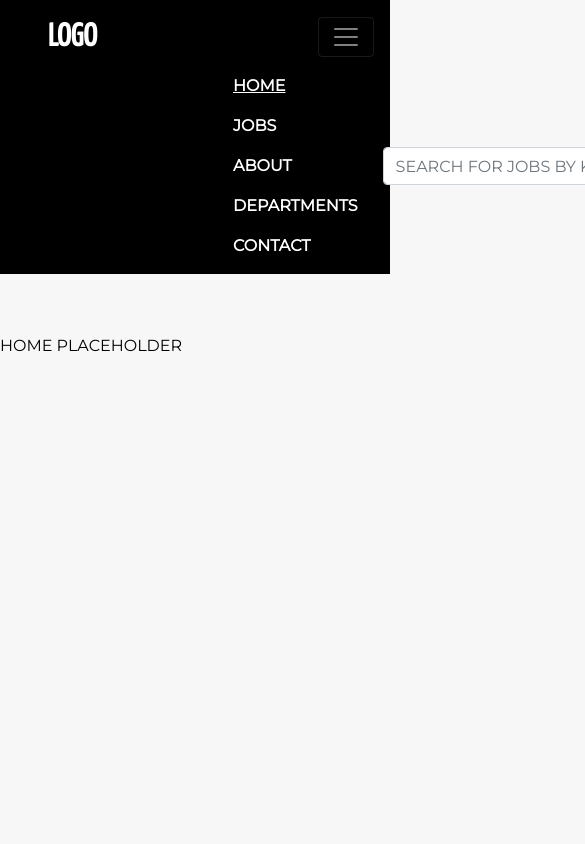
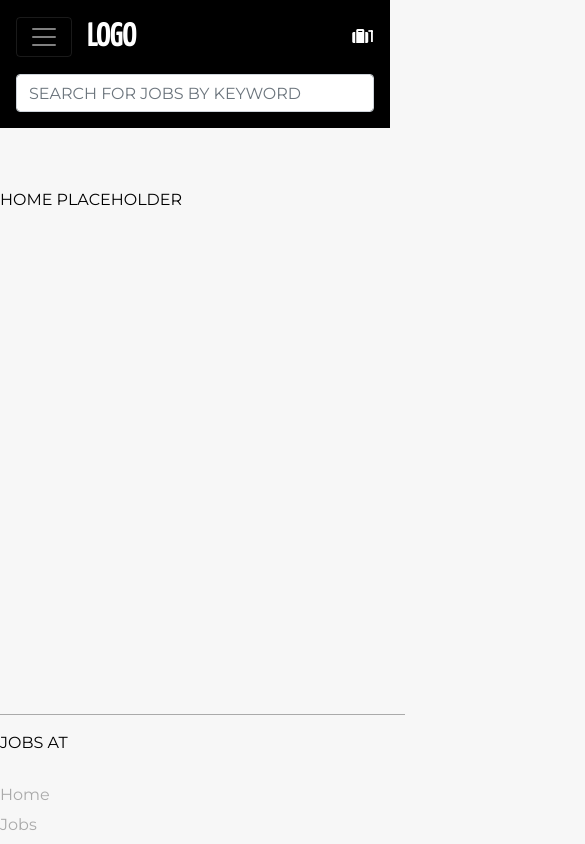
Before and after one commit to smolinska/career-platform, an Angular app: page /home in a window 390 px wide. Shown: the top 844 px of the page, 585 px wide, since content can reach past the window. Built offline with nearby package versions, Linux system fonts and the light colour scheme.

Commit message:
make navbar responsive, add bootstrap scripts

```diff
--- a/src/app/layout/layout.component.html
+++ b/src/app/layout/layout.component.html
@@ -1,11 +1,20 @@
-<nav class="navbar navbar-expand-lg  navbar-dark">
-  <a class="navbar-brand"  routerLink="/">LOGO</a>
-  <button class="navbar-toggler" type="button" data-toggle="collapse" data-target="#navbarSupportedContent"
-          aria-controls="navbarSupportedContent" aria-expanded="false" aria-label="Toggle navigation">
+<nav class="navbar navbar-expand-lg navbar-dark">
+  <div class="top-wrapper">
+    <div class="brand-wrapper">
+      <button class="navbar-toggler collapsed" type="button" data-toggle="collapse" data-target="#navbarBlack"
+              aria-controls="navbarBlack" aria-expanded="false" aria-label="Toggle navigation">
         <span class="navbar-toggler-icon"></span>
       </button>
+      <a class="navbar-brand" routerLink="/">LOGO</a></div>
+    <div class="countbar-mobile">
+      <div>
+        <i class="fas fa-suitcase"></i>
+        <a>1</a>
+      </div>
+    </div>
+  </div>
 
-  <div class="collapse navbar-collapse" id="navbarSupportedContent">
+  <div class="collapse navbar-collapse" id="navbarBlack">
     <div>
       <ul class="navbar-nav mr-auto">
         <li class="nav-item active">
@@ -26,47 +35,23 @@
         </li>
       </ul>
     </div>
+  </div>
 
-    <div>
+  <div class="searchbar">
     <form class="form-inline my-2 my-lg-0">
       <input class="form-control search-input" type="search" placeholder="SEARCH FOR JOBS BY KEYWORD"
              aria-label="Search">
       <!--<button class="btn btn-outline-success my-2 my-sm-0" type="submit">Search</button>-->
     </form>
   </div>
-
+  <div class="countbar">
     <div>
       <i class="fas fa-suitcase"></i>
       <a>1</a>
     </div>
   </div>
+
 </nav>
-
-<!--<nav class="navbar navbar-expand-lg navbar-light bg-light">-->
-  <!--<a class="navbar-brand" href="#">Navbar</a>-->
-  <!--<button class="navbar-toggler" type="button" data-toggle="collapse" data-target="#navbarSupportedContentx"-->
-          <!--aria-controls="navbarSupportedContent" aria-expanded="false" aria-label="Toggle navigation">-->
-    <!--<span class="navbar-toggler-icon"></span>-->
-  <!--</button>-->
-
-  <!--<div class="collapse navbar-collapse" id="navbarSupportedContentx">-->
-    <!--<ul class="navbar-nav mr-auto">-->
-      <!--<li class="nav-item active">-->
-        <!--<a class="nav-link" href="#">Home <span class="sr-only">(current)</span></a>-->
-      <!--</li>-->
-      <!--<li class="nav-item">-->
-        <!--<a class="nav-link" href="#">Link</a>-->
-      <!--</li>-->
-      <!--<li class="nav-item">-->
-        <!--<a class="nav-link disabled" href="#">Disabled</a>-->
-      <!--</li>-->
-    <!--</ul>-->
-    <!--<form class="form-inline my-2 my-lg-0">-->
-      <!--<input class="form-control mr-sm-2" type="search" placeholder="Search" aria-label="Search">-->
-      <!--<button class="btn btn-outline-success my-2 my-sm-0" type="submit">Search</button>-->
-    <!--</form>-->
-  <!--</div>-->
-<!--</nav>-->
 
 <router-outlet></router-outlet>
 
--- a/src/app/layout/layout.component.scss
+++ b/src/app/layout/layout.component.scss
@@ -5,15 +5,9 @@
   color: $white;
   text-transform: uppercase;
   font-weight: bold;
-  padding-left: 3em;
   .navbar-brand {
     font-size: xx-large;
     font-family: 'Yanone Kaffeesatz', sans-serif;
-  }
-  .navbar-collapse {
-    display: flex;
-    justify-content: space-between;
-    padding-left: 10em;
   }
   li.nav-item {
     padding: 0 25px;
@@ -28,3 +22,61 @@
     min-width: 320px;
   }
 }
+
+@media (max-width: 991px) {
+  .top-wrapper {
+    display: flex;
+    justify-content: space-between;
+    align-items: center;
+    width: 100%;
+  }
+  .brand-wrapper {
+    display: flex;
+    justify-content: space-between;
+    align-items: center;
+  }
+  .navbar-brand {
+    padding-left: $small-padding;
+  }
+  .countbar {
+    display: none;
+  }
+  .searchbar, form, input.search-input {
+    width: 100%;
+  }
+}
+
+@media (min-width: 992px) {
+  .navbar-collapse {
+    display: flex;
+    justify-content: space-between;
+    flex-wrap: wrap;
+  }
+  .navbar {
+    flex-wrap: wrap;
+  }
+  .navbar-collapse {
+    flex-grow: 3;
+    justify-content: center;
+  }
+  .navbar-brand, .countbar {
+    flex-grow: 0.5;
+    justify-content: center;
+    text-align: right;
+  }
+  .countbar-mobile {
+    display: none;
+  }
+}
+
+@media (min-width: 992px) and (max-width: 1199px) {
+  .countbar {
+    width: 5%;
+  }
+  .searchbar, form, input.search-input {
+    width: 95%;
+  }
+  form, input.search-input {
+    width: 100%;
+  }
+}
--- a/src/index.html
+++ b/src/index.html
@@ -14,5 +14,9 @@
 </head>
 <body>
   <app-root></app-root>
+
+  <script src="https://code.jquery.com/jquery-3.3.1.slim.min.js" integrity="sha384-q8i/X+965DzO0rT7abK41JStQIAqVgRVzpbzo5smXKp4YfRvH+8abtTE1Pi6jizo" crossorigin="anonymous"></script>
+  <script src="https://cdnjs.cloudflare.com/ajax/libs/popper.js/1.14.3/umd/popper.min.js" integrity="sha384-ZMP7rVo3mIykV+2+9J3UJ46jBk0WLaUAdn689aCwoqbBJiSnjAK/l8WvCWPIPm49" crossorigin="anonymous"></script>
+  <script src="https://stackpath.bootstrapcdn.com/bootstrap/4.1.3/js/bootstrap.min.js" integrity="sha384-ChfqqxuZUCnJSK3+MXmPNIyE6ZbWh2IMqE241rYiqJxyMiZ6OW/JmZQ5stwEULTy" crossorigin="anonymous"></script>
 </body>
 </html>
```
Lines whose indentation alone changed are shown as unchanged.
